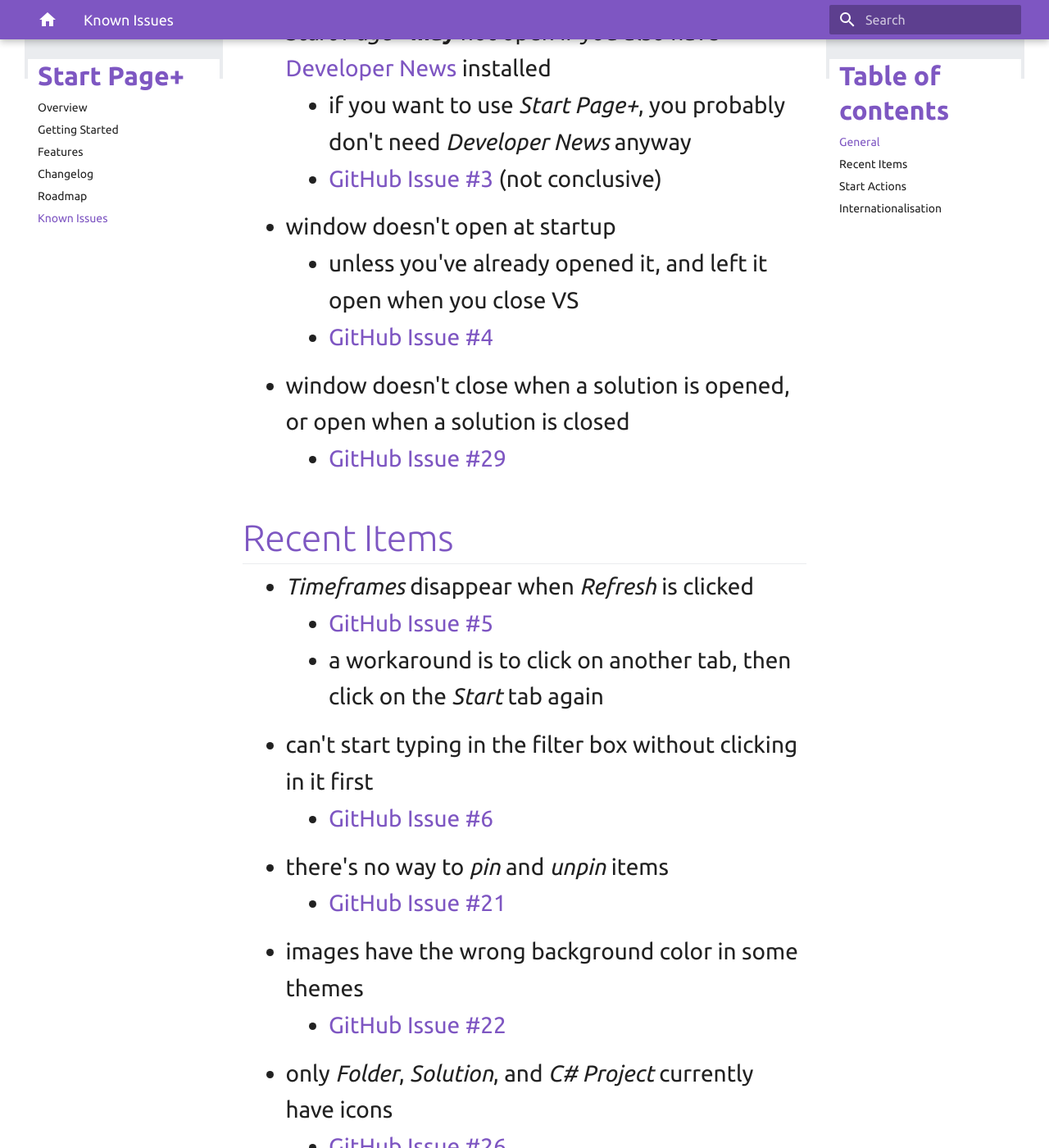
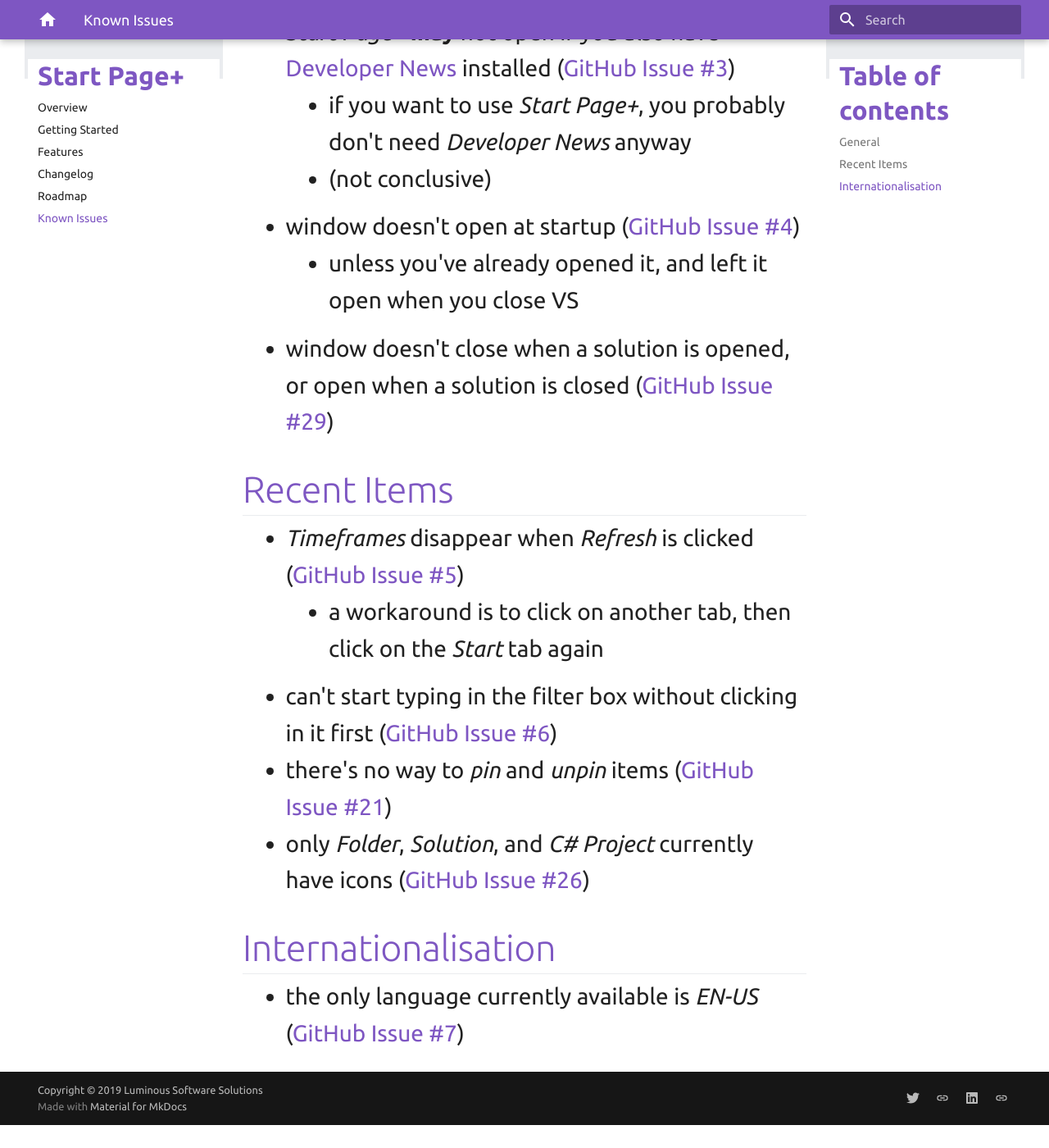
Before and after one commit to luminous-software/start-page-plus, an MkDocs documentation site: the page built from docs-source/known-issues.md, in a window 1280 px wide and 1400 px high, scrolled down 243 px. Shown: the whole window at 82% size. Built offline with MkDocs 1.6.1 and Material for MkDocs 9.7.7, drawn with Linux system fonts in a browser that asks for light colours; old or Windows-style settings are respelled for this version of MkDocs; after the commit the page ends 1615 px from its top, so only the background shows below that; some of the changed text lies outside the part shown.

```diff
--- a/docs-source/known-issues.md
+++ b/docs-source/known-issues.md
@@ -1,13 +1,11 @@
 ## General
 
-  - *Start Page+* **may** not open if you also have [Developer News][developer-news-url] installed
+  - *Start Page+* **may** not open if you also have [Developer News][developer-news-url] installed ([GitHub Issue #3][github-issue-3])
     - if you want to use *Start Page+*, you probably don't need *Developer News* anyway
-    - [GitHub Issue #3][github-issue-3] (not conclusive)
-  - window doesn't open at startup
+    - (not conclusive)
+  - window doesn't open at startup ([GitHub Issue #4][github-issue-4])
     - unless you've already opened it, and left it open when you close VS
-    - [GitHub Issue #4][github-issue-4]
-  - window doesn't close when a solution is opened, or open when a solution is closed
-    - [GitHub Issue #29][github-issue-29]
+  - window doesn't close when a solution is opened, or open when a solution is closed ([GitHub Issue #29][github-issue-29])
 
 [github-issue-3]: https://github.com/luminous-software/start-page-plus/issues/3
 [github-issue-4]: https://github.com/luminous-software/start-page-plus/issues/4
@@ -16,17 +14,11 @@
 
 ## Recent Items
 
-  - *Timeframes* disappear when *Refresh* is clicked
-    - [GitHub Issue #5][github-issue-5]
+  - *Timeframes* disappear when *Refresh* is clicked ([GitHub Issue #5][github-issue-5])
     - a workaround is to click on another tab, then click on the *Start* tab again
-  - can't start typing in the filter box without clicking in it first
-    - [GitHub Issue #6][github-issue-6]
-  - there's no way to *pin* and *unpin* items
-    - [GitHub Issue #21][github-issue-21]
-  - images have the wrong background color in some themes
-    - [GitHub Issue #22][github-issue-22]
-  - only *Folder*, *Solution*, and *C# Project* currently have icons
-    - [GitHub Issue #26][github-issue-26]
+  - can't start typing in the filter box without clicking in it first ([GitHub Issue #6][github-issue-6])
+  - there's no way to *pin* and *unpin* items ([GitHub Issue #21][github-issue-21])
+  - only *Folder*, *Solution*, and *C# Project* currently have icons ([GitHub Issue #26][github-issue-26])
 
 [developer-news-url]: https://luminous-software.solutions/developer-news
 [github-issue-5]: https://github.com/luminous-software/start-page-plus/issues/5
@@ -35,15 +27,8 @@
 [github-issue-22]: https://github.com/luminous-software/start-page-plus/issues22
 [github-issue-26]: https://github.com/luminous-software/start-page-plus/issues26
 
-## Start Actions
-
-  - images have the wrong background color in some themes
-    - [GitHub Issue #22][github-issue-22]
-
-
 ## Internationalisation
 
-  - the only language currently available is *EN-US*
-    - [GitHub Issue #7][github-issue-7]
+  - the only language currently available is *EN-US* ([GitHub Issue #7][github-issue-7])
 
 [github-issue-7]: https://github.com/luminous-software/start-page-plus/issues/7
```
Also changed, not shown: docs-source/changelog.md (+2 -0 lines).
